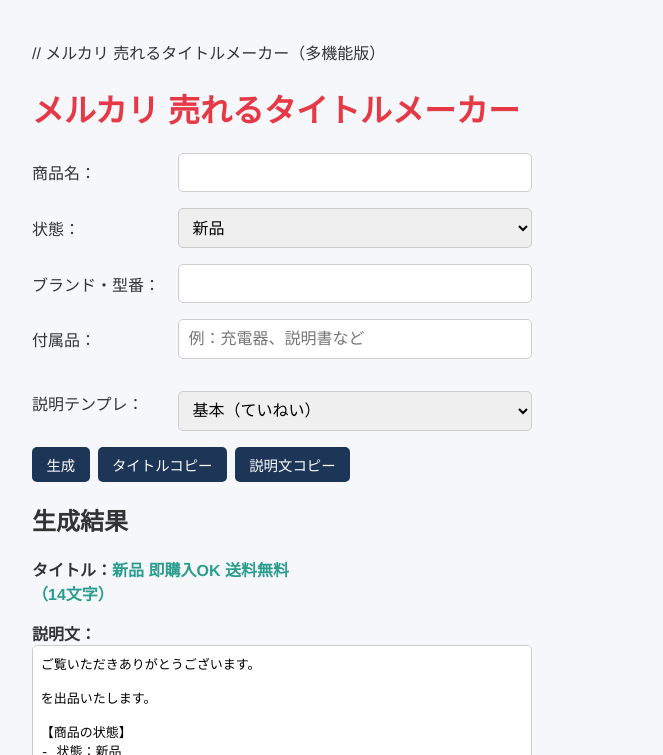
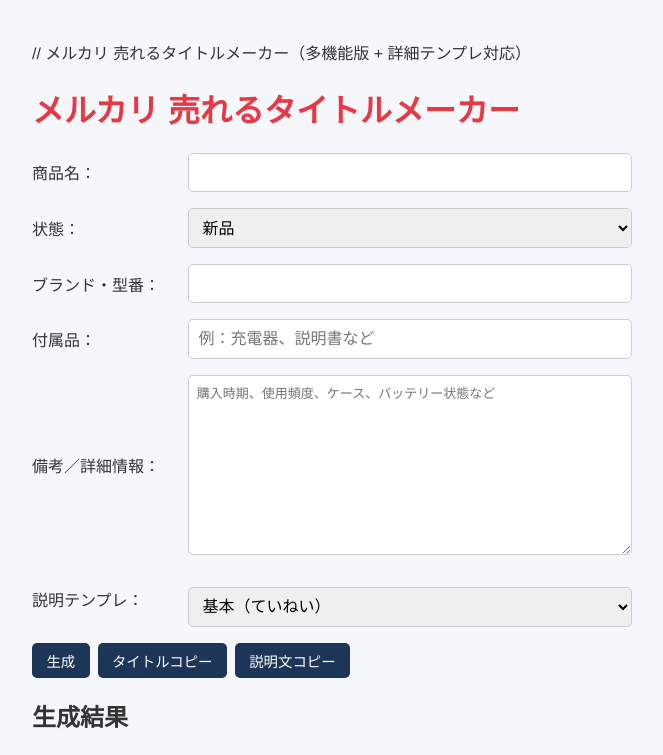
Before and after one commit to take108038/mercari-title-maker, a plain HTML site: page index.html in a window 1280 px wide. Both pictures are taken after a click on the button "生成". Shown: the top 755 px of the page, without its empty margins (8-671 px from the left). Drawn offline with Linux system fonts and the light colour scheme.

Commit message:
Update index.html

```diff
--- a/index.html
+++ b/index.html
@@ -1,4 +1,4 @@
-// メルカリ 売れるタイトルメーカー（多機能版）
+// メルカリ 売れるタイトルメーカー（多機能版 + 詳細テンプレ対応）
 <!DOCTYPE html>
 <html lang="ja">
 <head>
@@ -19,14 +19,15 @@
       display: flex;
       align-items: center;
       margin: 1em 0;
-      max-width: 500px;
+      max-width: 600px;
     }
     .form-group label {
-      flex: 0 0 130px;
+      flex: 0 0 140px;
       margin-right: 1em;
     }
     .form-group input,
-    .form-group select {
+    .form-group select,
+    .form-group textarea {
       flex: 1;
       padding: 0.6em;
       font-size: 1em;
@@ -35,7 +36,7 @@
     }
     textarea, select {
       width: 100%;
-      max-width: 500px;
+      max-width: 600px;
     }
     .button-row {
       display: flex;
@@ -88,6 +89,7 @@
   </div>
   <div class="form-group"><label for="brand">ブランド・型番：</label><input type="text" id="brand"></div>
   <div class="form-group"><label for="accessory">付属品：</label><input type="text" id="accessory" placeholder="例：充電器、説明書など"></div>
+  <div class="form-group"><label for="extra">備考／詳細情報：</label><textarea id="extra" placeholder="購入時期、使用頻度、ケース、バッテリー状態など"></textarea></div>
 
   <div class="form-group"><label for="template">説明テンプレ：</label>
     <select id="template" class="template-select">
@@ -113,6 +115,7 @@
       const condition = document.getElementById('condition').value;
       const brand = document.getElementById('brand').value.trim();
       const accessory = document.getElementById('accessory').value.trim();
+      const extra = document.getElementById('extra').value.trim();
       const template = document.getElementById('template').value;
 
       let title = `${condition} ${product}`;
@@ -138,7 +141,10 @@
         } else {
           description += `\n- 付属品：なし`;
         }
-        description += `\n\n動作確認済み、初期化済みです。\n\n即購入歓迎いたします。よろしくお願いいたします。`;
+        if (extra) {
+          description += `\n\n${extra}`;
+        }
+        description += `\n\n動作確認済み、初期化済みです。\n即購入歓迎いたします。よろしくお願いいたします。`;
       } else if (template === 'casual') {
         description += `ご覧いただきありがとうございます！\n\n`;
         description += `${product}、${condition}です！`;
@@ -148,6 +154,9 @@
         } else {
           description += `\n付属品はありません。`;
         }
+        if (extra) {
+          description += `\n\n${extra}`;
+        }
         description += `\n\nすぐ発送します！質問あれば気軽にどうぞ♪`;
       } else if (template === 'short') {
         description += `${product}。${condition}。`;
@@ -156,6 +165,9 @@
           description += ` 付属品：${accessory}。`;
         } else {
           description += ` 付属品：なし。`;
+        }
+        if (extra) {
+          description += ` ${extra}`;
         }
         description += `\n\n初期化・動作確認済。即購入可。`;
       }
```
